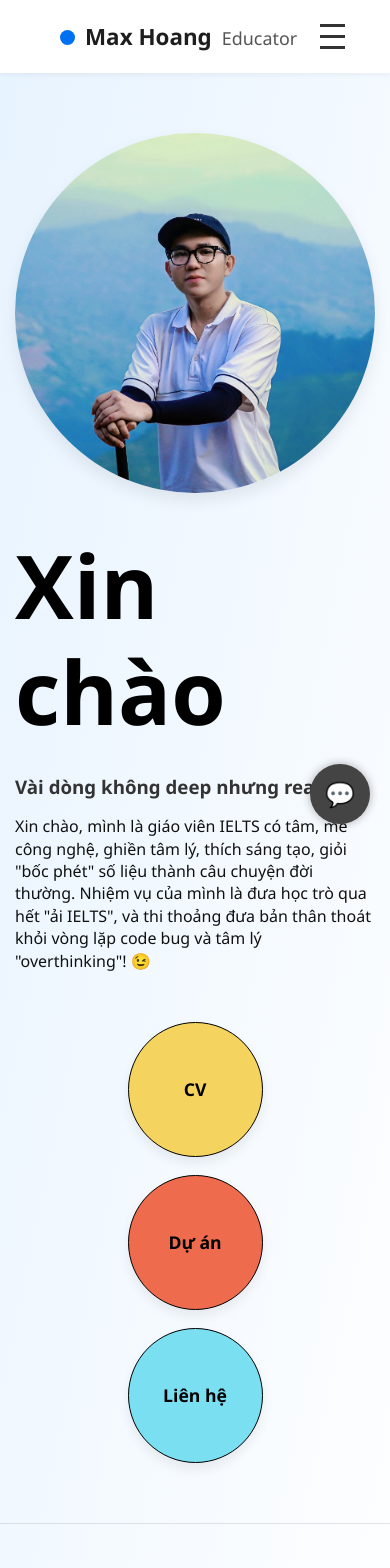
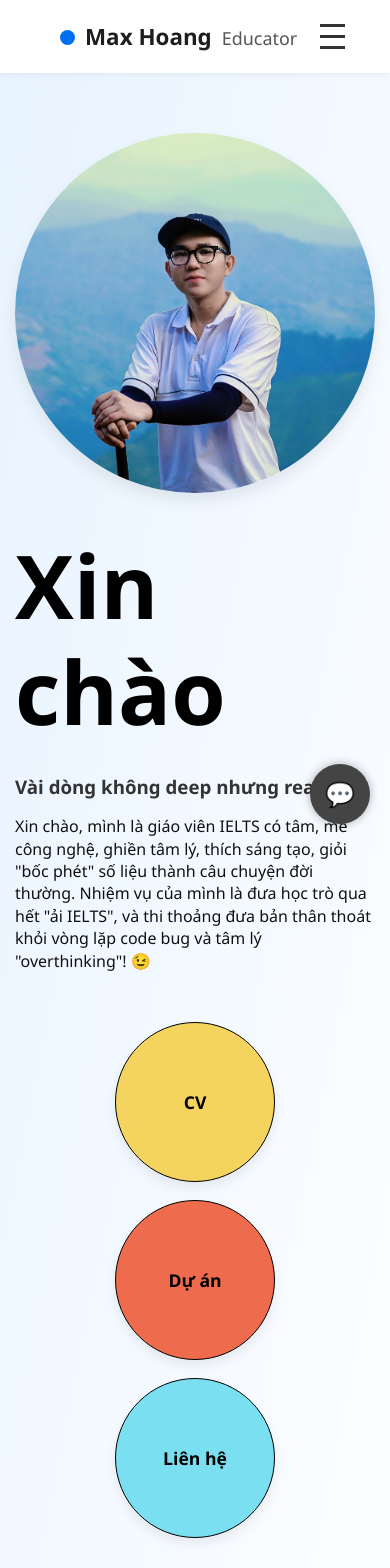
Before and after one commit to phuchgg/my-portfolio, a React (Vite) app: page / in a window 390 px wide. Shown: the top 1568 px of the page. Built offline with nearby package versions, Linux system fonts and the light colour scheme.

Commit message:
fix button size

```diff
--- a/src/css/index.css
+++ b/src/css/index.css
@@ -274,8 +274,8 @@ footer a {
   }
 
   .buttons a {
-    width: 135px;
-    height: 135px;
+    width: 160px;
+    height: 160px;
   }
 
   footer {
```
Also changed, not shown: 3 other files (tests, documents, lock files or other folders).
